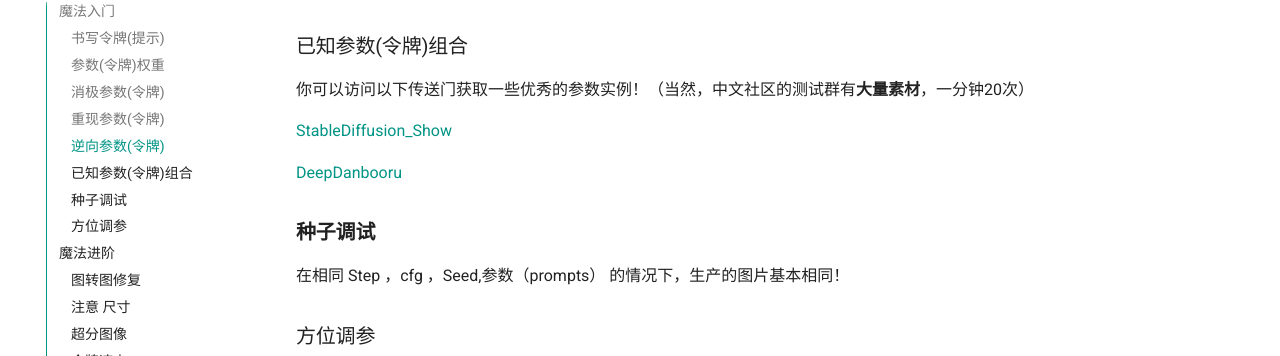
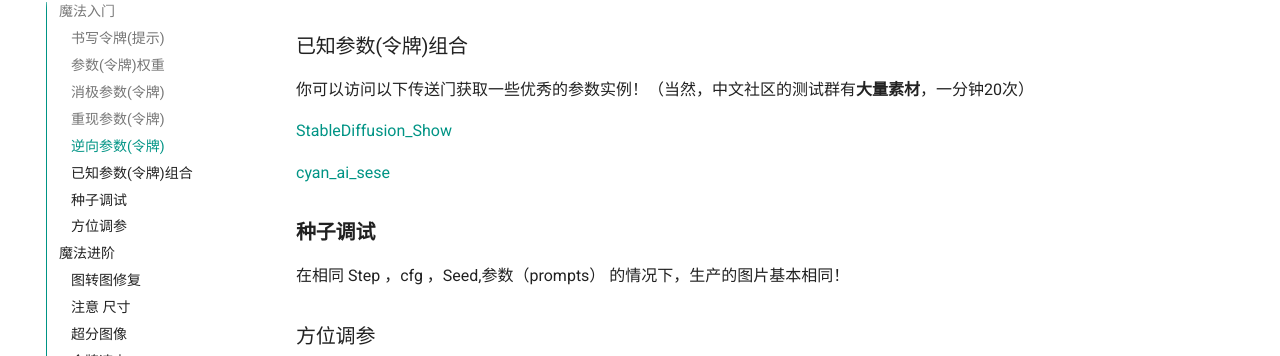
Before and after one commit to sudoskys/StableDiffusionBook, an MkDocs documentation site: the page built from docs/mofa.md, in a window 1280 px wide and 900 px high, scrolled down 1928 px. Shown: the part 97-453 px from the top of the window. Built offline with MkDocs 1.6.1 and Material for MkDocs 9.7.7, drawn with Linux system fonts in a browser that asks for light colours; comment, search, counter and statistics services are not loaded.

Commit message:
Update mofa.md

```diff
--- a/docs/mofa.md
+++ b/docs/mofa.md
@@ -91,7 +91,7 @@ normal quality, text, censored, gown, latex, pencil
 
 [StableDiffusion_Show](https://t.me/StableDiffusion_Show)
 
-[DeepDanbooru](https://github.com/KichangKim/DeepDanbooru)
+[cyan_ai_sese](https://t.me/cyan_ai_sese)
 
 ### **种子调试**
 
```
